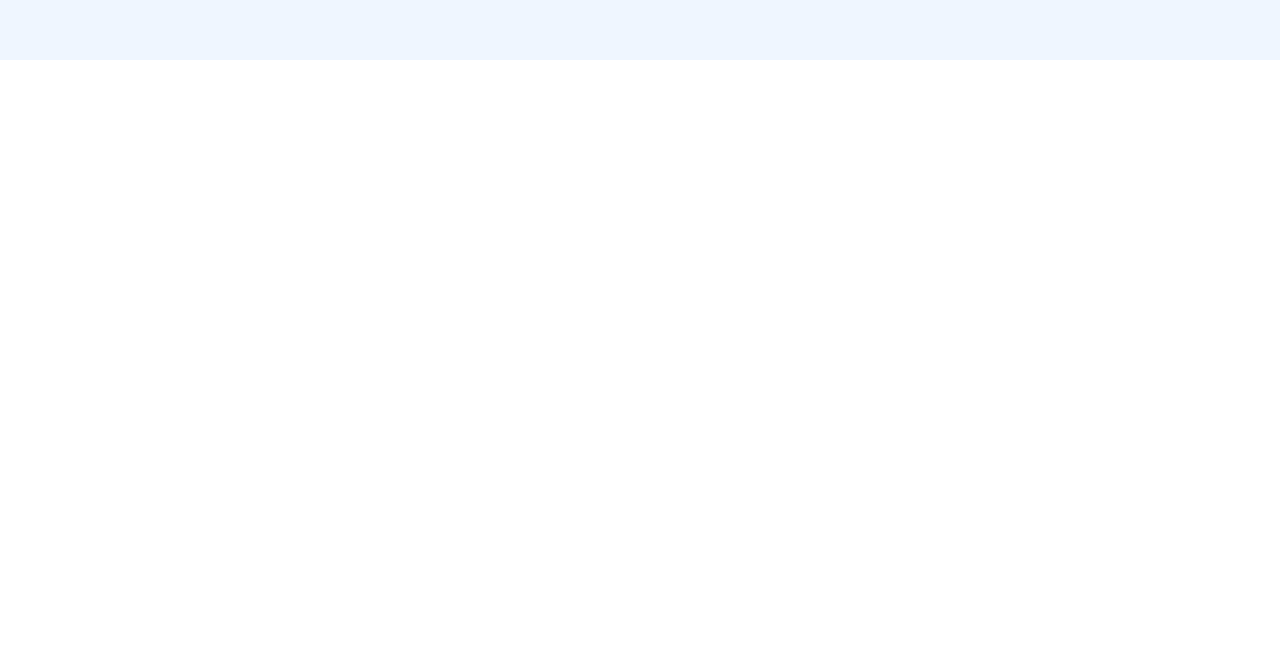
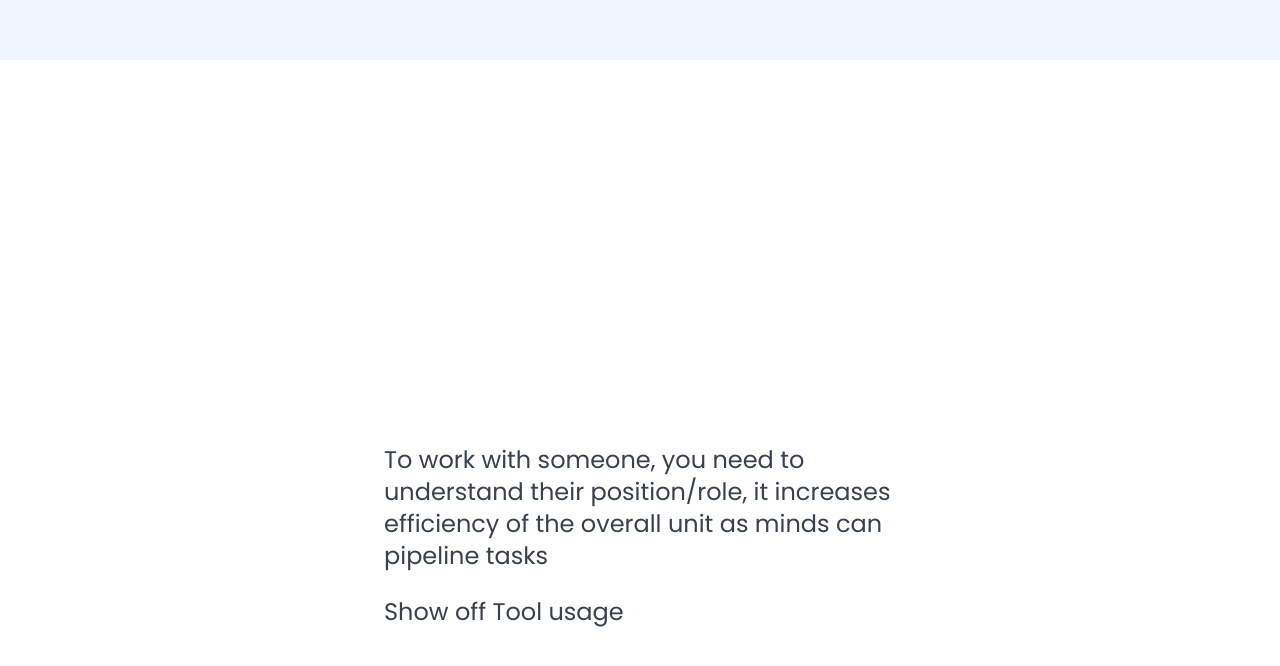
Before and after one commit to ArcticJunkie/folio_react_twcss, a React (Create React App) app: page / in a window 1280 px wide. Shown: the part 836-1502 px from the top of the page. Before the commit the page ends 896 px from the top, so only its background shows below. Built offline with nearby package versions, Linux system fonts and the light colour scheme.

Commit message:
added AdCopy component, moved App.js into components folder

```diff
--- /dev/null
+++ b/src/components/AdCopy.js
@@ -0,0 +1,16 @@
+
+
+function AdCopy() {
+    return (
+        <div className="Nav text-gray-700">
+            <ul className="p-96 font-poppins text-2xl flex flex-col space-y-6">
+                <li>To work with someone, you need to understand their position/role, it increases efficiency of the overall unit as minds can pipeline tasks</li>
+                <li>Show off Tool usage</li>
+                <li></li>
+                <li></li>
+            </ul>
+        </div>
+    );
+}
+
+export default AdCopy;
--- a/src/App.js
+++ b/src/components/App.js
@@ -1,7 +1,7 @@
 
 //components
-import HeroImage from './components/HeroImage'
-import TypeWriter from './components/TypeWriter';
+import HeroImage from './HeroImage'
+import TypeWriter from './TypeWriter';
 
 function App() {
   return (
--- a/src/components/Nav.js
+++ b/src/components/Nav.js
@@ -4,7 +4,7 @@ function Nav() {
     return (
         <div className="Nav text-gray-700">
             <nav className="bg-blue-50 flex flex-row items-center justify-between px-8 py-8 md:px-52 md:py-8">
-                <div className="font-bold font-mono text-2xl hover:text-blue-300"><a href="#" className="">AV</a></div>
+                <div className="font-bold font-mono text-2xl hover:text-blue-700"><a href="#" className="">AV</a></div>
                 <ul className="hidden md:flex flex-row justify-evenly space-x-12 font-mono ">
                     <li className="hover:underline hover:text-black"><a href="https://www.linkedin.com/in/nav-verma/" target="_blank">LinkedIn</a></li>
                     <li className="hover:underline hover:text-black"><a href="https://dribbble.com/navs_lists" target="_blank">Dribbble</a></li>
--- a/src/components/TypeWriter.js
+++ b/src/components/TypeWriter.js
@@ -2,7 +2,7 @@ import Typical from 'react-typical';
 
 function TypeWriter() {
     return (
-        <span className="inline font-poppins"><Typical
+        <span className=" font-poppins"><Typical
             loop={2}
             wrapper="n"
             steps={[
@@ -12,7 +12,7 @@ function TypeWriter() {
                 ' interfaces.',
                 2250,
                 ' websites.',
-                8000
+                6000
             ]}
         /></span>
     );
--- a/src/index.js
+++ b/src/index.js
@@ -1,14 +1,18 @@
 import React from 'react';
 import ReactDOM from 'react-dom';
 import './assets/css/tailwind.css';
-import App from './App';
+import reportWebVitals from './reportWebVitals';
+
+//components
+import App from './components/App';
 import Nav from './components/Nav'
-import reportWebVitals from './reportWebVitals';
+import AdCopy from './components/AdCopy'
 
 ReactDOM.render(
   <React.StrictMode>
     <Nav />
     <App />
+    <AdCopy />
   </React.StrictMode>,
   document.getElementById('root')
 );
```
Also changed, not shown: 1 other file (tests, documents, lock files or other folders).
